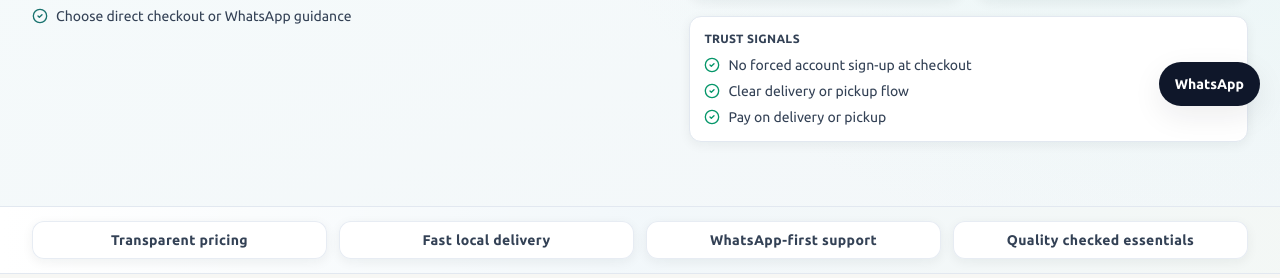
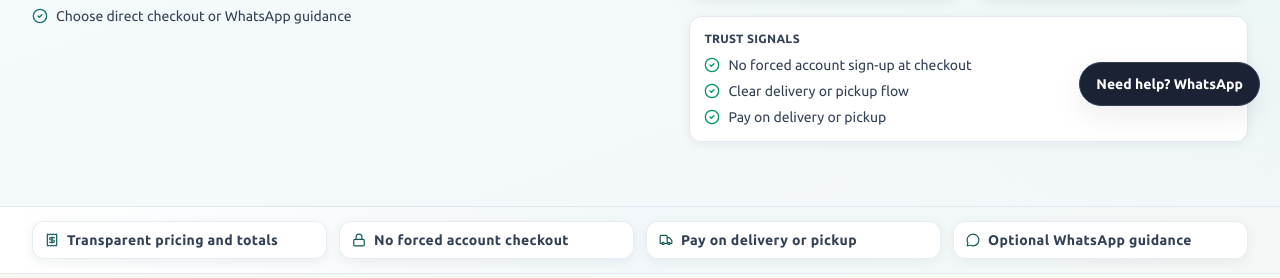
Before and after one commit to kashik09/bf-suma, a Next.js app: page / in a window 1280 px wide. Shown: the part 674-952 px from the top of the page. Built offline with nearby package versions, Linux system fonts and the light colour scheme; no server answers; the database is empty.

Commit message:
feat: optimize storefront conversion flow and add preflight deploy gate (part 5/5)

```diff
--- a/src/components/storefront/trust-strip.tsx
+++ b/src/components/storefront/trust-strip.tsx
@@ -1,18 +1,26 @@
+import { Lock, MessageCircle, Receipt, Truck } from "lucide-react";
 import { PageContainer } from "@/components/layout/page-container";
 import { TRUST_STRIP_ITEMS } from "@/lib/constants";
+
+const trustStripIcons = [Receipt, Lock, Truck, MessageCircle] as const;
 
 export function TrustStrip() {
   return (
     <section className="border-b border-slate-200 bg-gradient-to-r from-white via-sky-50/60 to-brand-50/40">
-      <PageContainer className="grid gap-2 py-3.5 sm:grid-cols-2 sm:gap-3 lg:grid-cols-4">
-        {TRUST_STRIP_ITEMS.map((item) => (
-          <p
-            className="rounded-md border border-slate-200/80 bg-white/95 px-3 py-2 text-center text-xs font-semibold tracking-wide text-slate-700 shadow-soft sm:text-sm"
-            key={item}
-          >
-            {item}
-          </p>
-        ))}
+      <PageContainer className="grid gap-2.5 py-3.5 sm:grid-cols-2 sm:gap-3 lg:grid-cols-4">
+        {TRUST_STRIP_ITEMS.map((item, index) => {
+          const Icon = trustStripIcons[index];
+
+          return (
+            <p
+              className="flex items-center gap-2 rounded-md border border-slate-200/80 bg-white/95 px-3 py-2 text-xs font-semibold tracking-wide text-slate-700 shadow-soft sm:text-sm"
+              key={item}
+            >
+              <Icon className="h-3.5 w-3.5 shrink-0 text-brand-700" />
+              <span>{item}</span>
+            </p>
+          );
+        })}
       </PageContainer>
     </section>
   );
--- a/src/components/storefront/whatsapp-floating-cta.tsx
+++ b/src/components/storefront/whatsapp-floating-cta.tsx
@@ -5,12 +5,12 @@
   return (
     <a
       aria-label="Chat with BF Suma on WhatsApp"
-      className="fixed bottom-5 right-5 z-30 inline-flex h-11 items-center justify-center rounded-full bg-slate-900 px-4 text-sm font-semibold text-white shadow-card transition hover:bg-slate-800"
+      className="fixed bottom-5 right-5 z-30 inline-flex h-11 items-center justify-center rounded-full border border-slate-700 bg-slate-900/95 px-4 text-sm font-semibold text-white shadow-card transition hover:bg-slate-800"
       href={buildWhatsAppUrl("Hello BF Suma, I want to place an order.", SUPPORT_WHATSAPP_PHONE)}
       rel="noreferrer"
       target="_blank"
     >
-      WhatsApp
+      Need help? WhatsApp
     </a>
   );
 }
--- a/src/lib/constants.ts
+++ b/src/lib/constants.ts
@@ -48,10 +48,10 @@
 ] as const;
 
 export const TRUST_STRIP_ITEMS = [
-  "Transparent pricing",
-  "Fast local delivery",
-  "WhatsApp-first support",
-  "Quality checked essentials"
+  "Transparent pricing and totals",
+  "No forced account checkout",
+  "Pay on delivery or pickup",
+  "Optional WhatsApp guidance"
 ] as const;
 
 export const SHOP_SORT_OPTIONS = [
```
Also changed, not shown: vercel.json (added).
